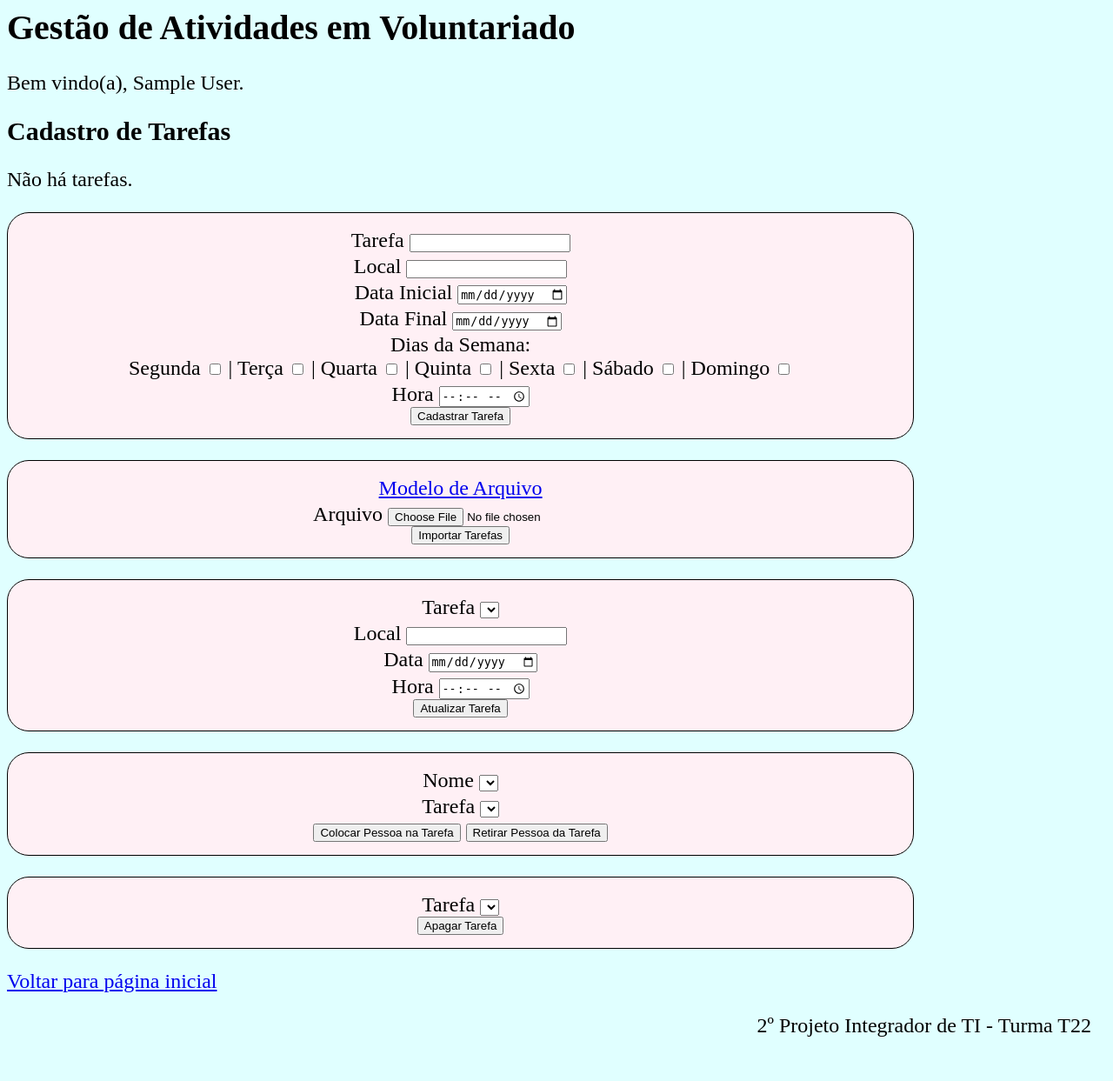
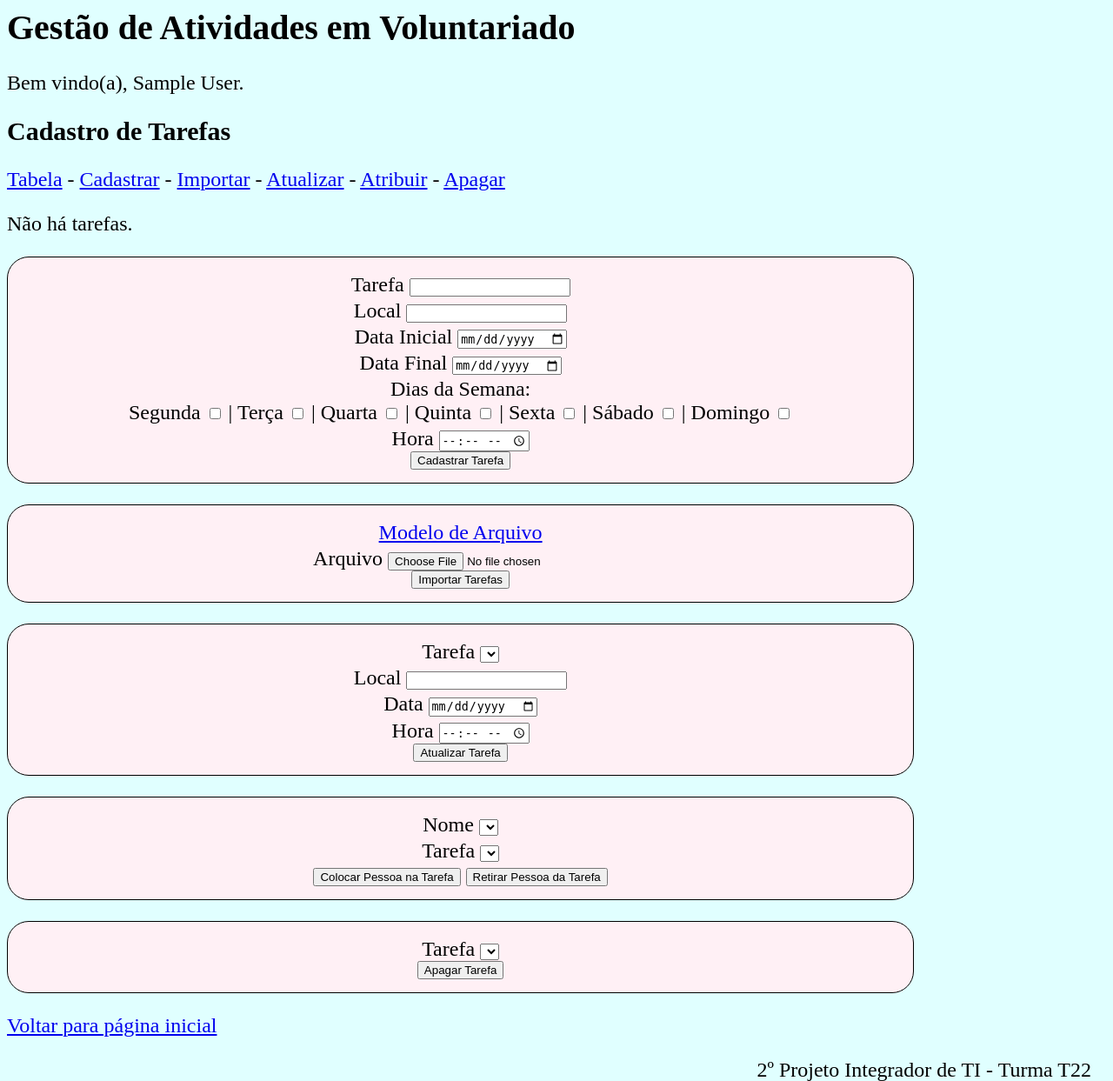
Before and after one commit to rafael-arashiro/pi2-bti-22, a Flask app: page /cadastroTarefa in a window 1280 px wide. Shown: the whole page at 87% size. Before the commit the page ends 1192 px from the top, so only its background shows below. Run offline with Flask 3, Linux system fonts and the light colour scheme; the visitor is signed in with stand-in values (Sample User, id 1); data that the repository does not hold is empty.

Commit message:
itens de acessibilidade

```diff
--- a/app/templates/base.html
+++ b/app/templates/base.html
@@ -1,4 +1,4 @@
-<html>
+<html lang="pt-br">
 
 <head>
     <meta charset="utf-8">
--- a/app/templates/cadastrar_tarefas.html
+++ b/app/templates/cadastrar_tarefas.html
@@ -3,9 +3,12 @@
 {% block content%}
 <p>Bem vindo(a), {{ nome }}.<p>
 <h2>Cadastro de Tarefas</h2>
-
+<p><a href="#tabela" class="menulink">Tabela</a> - <a href="#cadastrar" class="menulink">Cadastrar</a> - <a href="#importar" class="menulink">Importar</a> - <a href="#atualizar" class="menulink">Atualizar</a> - <a href="#atribuir" class="menulink">Atribuir</a> - <a href="#apagar" class="menulink">Apagar</a></p>
 {% if grupoTarefas %}
-<p><table>
+<p><table id="tabela">
+    <caption>
+        Tabela de Tarefas Atribuídas
+    </caption>
     <thead>
         <tr>
             <th>id</th>
@@ -34,7 +37,7 @@
 {% endif %}
 
 <p>
-<form action="{{ url_for('cadastroTarefa') }}" method="POST">
+<form id="cadastrar" action="{{ url_for('cadastroTarefa') }}" method="POST">
     {{ cadastro_tarefa.csrf_token }}
     <div class="form-group">
         <label>Tarefa</label>
@@ -116,7 +119,7 @@
 </p>
 
 <p>
-<form action="{{ url_for('importarTarefas') }}" method="POST" enctype="multipart/form-data">
+<form id="importar" action="{{ url_for('importarTarefas') }}" method="POST" enctype="multipart/form-data">
     {{ cadastro_tarefa.csrf_token }}
     <div class="form-group">
         <label><a href="{{ url_for('download') }}">Modelo de Arquivo</a></label>
@@ -130,7 +133,7 @@
 </p>
 
 <p>
-<form action="{{ url_for('atualizarTarefa') }}" method="POST">
+<form id="atualizar" action="{{ url_for('atualizarTarefa') }}" method="POST">
     {{ cadastro_tarefa.csrf_token }}
     <div class="form-group">
         <label>Tarefa</label>
@@ -166,7 +169,7 @@
 </p>
 
 <p>
-<form action="{{ url_for('pessoaTarefa') }}" method="POST">
+<form id="atribuir" action="{{ url_for('pessoaTarefa') }}" method="POST">
     {{ pessoas_tarefas.csrf_token }}
     <div class="form-group">
         <label>Nome</label>
@@ -188,7 +191,7 @@
 </form>
 </p>
 <p>
-<form action="{{ url_for('apagarTarefa') }}" method="POST">
+<form id="apagar" action="{{ url_for('apagarTarefa') }}" method="POST">
     {{ apagar_tarefa.csrf_token }}
     <div class="form-group">
         <label>Tarefa</label>
--- a/app/templates/entrada.html
+++ b/app/templates/entrada.html
@@ -1,9 +1,9 @@
 {% extends 'base.html' %}
 
 {% block content%}
-<p>Bem vindo(a), {{ nome }}. <a href="{{ url_for('logout') }}">Fazer logout</a>.<p>
+<p>Bem vindo(a), {{ nome }}. <a href="{{ url_for('logout') }}">Fazer logout</a>. <a href="#menu" class="menulink">Menu</a>.<p>
 {% if admin == 1 %}
-<p><a href="{{ url_for('cadastrar_pessoas') }}">Cadasto de Pessoas</a></p>
+<p id="menu"><a href="{{ url_for('cadastrar_pessoas') }}">Cadasto de Pessoas</a></p>
 <p><a href="{{ url_for('cadastrar_tarefas') }}">Cadastro de Tarefas</a></p>
 <p><a href="{{ url_for('relatorio') }}">Relatórios</a></p>
 {% else %}
```
Also changed, not shown: app/templates/cadastrar_pessoas.html (+9 -5 lines), app/templates/relatorio.html (+14 -4 lines).
